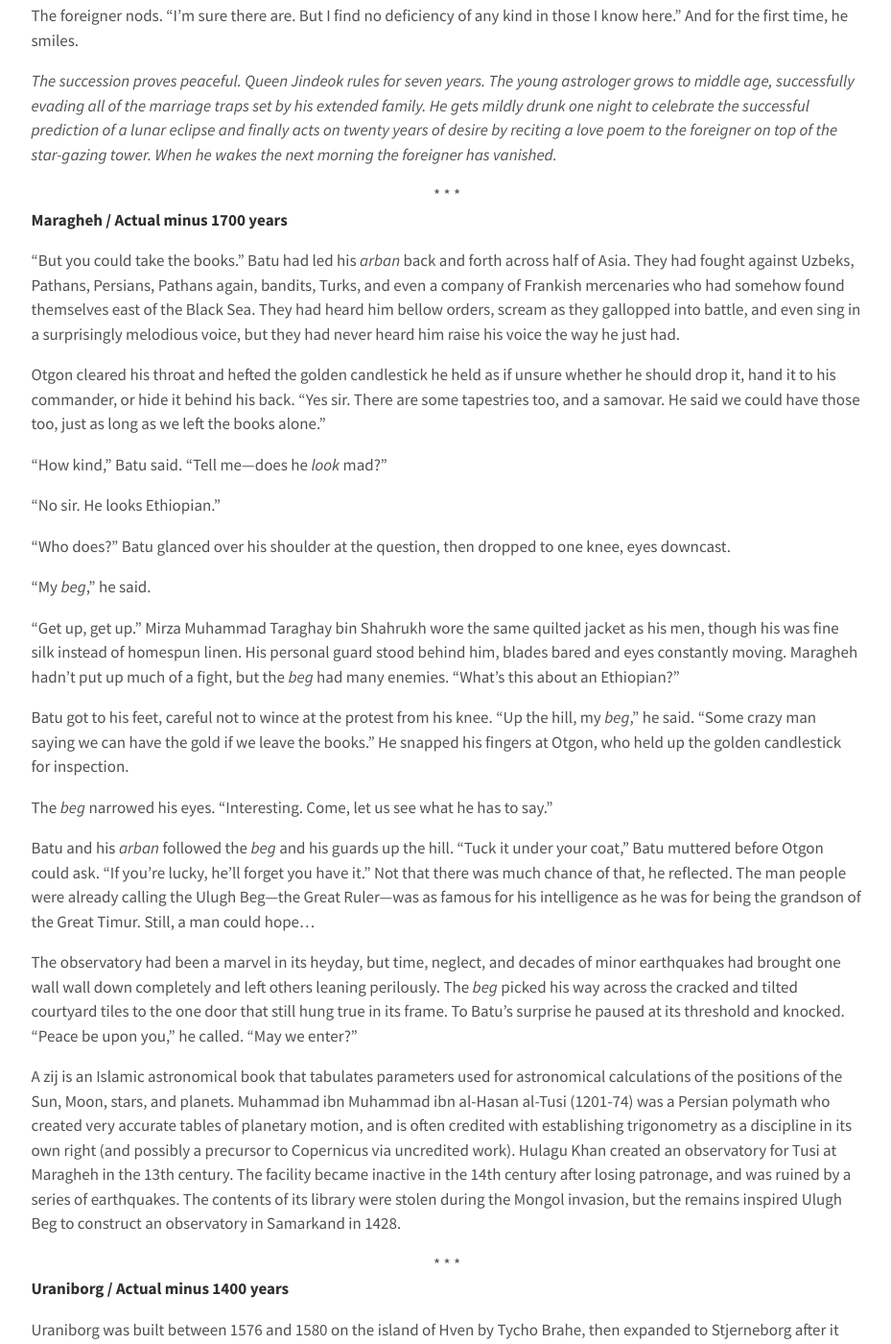
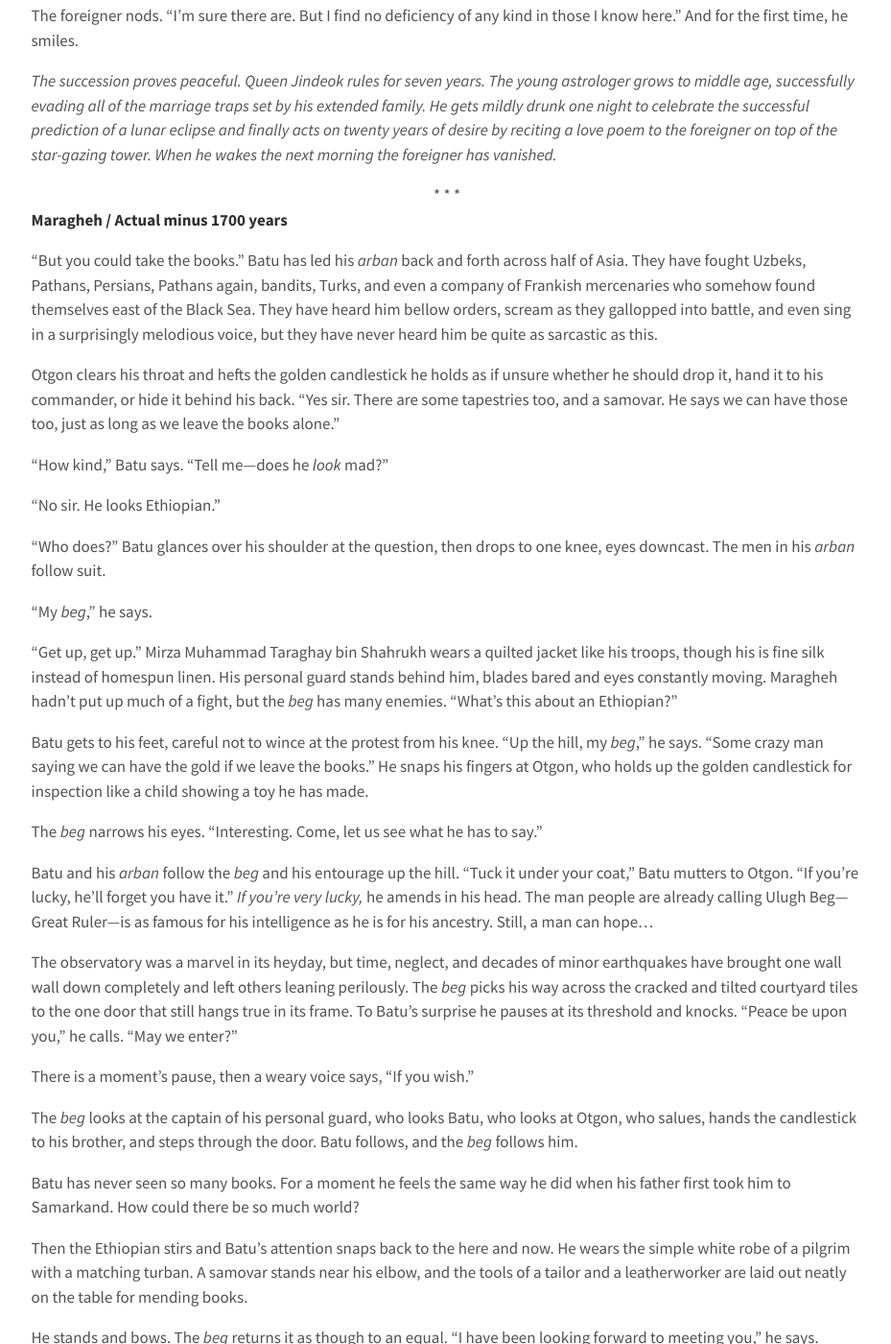
Before and after one commit to gvwilson/sensibleadventures, a Jekyll site: the page built from short-stories/arecibo.md, in a window 1280 px wide and 1400 px high, scrolled down 8209 px. Shown: the whole window at 96% size, without its empty margins (174-1103 px from the left). Built offline with Jekyll 4.4.1, drawn with Linux system fonts in a browser that asks for light colours; nearby versions of some CDN libraries; some of the changed text lies outside the part shown.

Commit message:
Another section

```diff
--- a/short-stories/arecibo.md
+++ b/short-stories/arecibo.md
@@ -670,91 +670,186 @@
 **Maragheh / Actual minus 1700 years**
 
 "But you could take the books."
-Batu had led his *arban* back and forth across half of Asia.
-They had fought against Uzbeks,
+Batu has led his *arban* back and forth across half of Asia.
+They have fought Uzbeks,
 Pathans,
 Persians,
 Pathans again,
 bandits,
 Turks,
 and even a company of Frankish mercenaries
-who had somehow found themselves east of the Black Sea.
-They had heard him bellow orders,
+who somehow found themselves east of the Black Sea.
+They have heard him bellow orders,
 scream as they gallopped into battle,
 and even sing in a surprisingly melodious voice,
-but they had never heard him raise his voice the way he just had.
+but they have never heard him be quite as sarcastic as this.
 
-Otgon cleared his throat and hefted the golden candlestick he held
+Otgon clears his throat and hefts the golden candlestick he holds
 as if unsure whether he should drop it,
 hand it to his commander,
 or hide it behind his back.
 "Yes sir.
 There are some tapestries too, and a samovar.
-He said we could have those too,
-just as long as we left the books alone."
+He says we can have those too,
+just as long as we leave the books alone."
 
-"How kind," Batu said.
+"How kind," Batu says.
 "Tell me---does he *look* mad?"
 
 "No sir. He looks Ethiopian."
 
 "Who does?"
-Batu glanced over his shoulder at the question,
-then dropped to one knee,
+Batu glances over his shoulder at the question,
+then drops to one knee,
 eyes downcast.
+The men in his *arban* follow suit.
 
 "My *beg*,"
-he said.
+he says.
 
 "Get up, get up."
-Mirza Muhammad Taraghay bin Shahrukh wore the same quilted jacket as his men,
-though his was fine silk instead of homespun linen.
-His personal guard stood behind him,
+Mirza Muhammad Taraghay bin Shahrukh wears a quilted jacket like his troops,
+though his is fine silk instead of homespun linen.
+His personal guard stands behind him,
 blades bared and eyes constantly moving.
 Maragheh hadn't put up much of a fight,
-but the *beg* had many enemies.
+but the *beg* has many enemies.
 "What's this about an Ethiopian?"
 
-Batu got to his feet,
+Batu gets to his feet,
 careful not to wince at the protest from his knee.
 "Up the hill, my *beg*,"
-he said.
+he says.
 "Some crazy man saying we can have the gold if we leave the books."
-He snapped his fingers at Otgon,
-who held up the golden candlestick for inspection.
+He snaps his fingers at Otgon,
+who holds up the golden candlestick for inspection
+like a child showing a toy he has made.
 
-The *beg* narrowed his eyes.
+The *beg* narrows his eyes.
 "Interesting.
 Come, let us see what he has to say."
 
-Batu and his *arban* followed the *beg* and his guards up the hill.
+Batu and his *arban* follow the *beg* and his entourage up the hill.
 "Tuck it under your coat,"
-Batu muttered before Otgon could ask.
+Batu mutters to Otgon.
 "If you're lucky, he'll forget you have it."
-Not that there was much chance of that, he reflected.
-The man people were already calling the Ulugh Beg---the Great Ruler---was
-as famous for his intelligence as he was for being the grandson of the Great Timur.
+*If you're very lucky,* he amends in his head.
+The man people are already calling Ulugh Beg---Great Ruler---is
+as famous for his intelligence as he is for his ancestry.
 Still,
-a man could hope...
+a man can hope...
 
-The observatory had been a marvel in its heyday,
+The observatory was a marvel in its heyday,
 but time, neglect, and decades of minor earthquakes
-had brought one wall wall down completely
+have brought one wall wall down completely
 and left others leaning perilously.
-The *beg* picked his way across the cracked and tilted courtyard tiles
-to the one door that still hung true in its frame.
-To Batu's surprise he paused at its threshold and knocked.
-"Peace be upon you," he called.
+The *beg* picks his way across the cracked and tilted courtyard tiles
+to the one door that still hangs true in its frame.
+To Batu's surprise he pauses at its threshold and knocks.
+"Peace be upon you," he calls.
 "May we enter?"
 
+There is a moment's pause,
+then a weary voice says,
+"If you wish."
 
+The *beg* looks at the captain of his personal guard,
+who looks Batu,
+who looks at Otgon,
+who salues,
+hands the candlestick to his brother,
+and steps through the door.
+Batu follows,
+and the *beg* follows him.
 
-A zij is an Islamic astronomical book that tabulates parameters used for astronomical calculations of the positions of the Sun, Moon, stars, and planets.
-Muhammad ibn Muhammad ibn al-Hasan al-Tusi (1201-74) was a Persian polymath who created very accurate tables of planetary motion,
-and is often credited with establishing trigonometry as a discipline in its own right (and possibly a precursor to Copernicus via uncredited work).
-Hulagu Khan created an observatory for Tusi at Maragheh in the 13th century.
-The facility became inactive in the 14th century after losing patronage, and was ruined by a series of earthquakes.
-The contents of its library were stolen during the Mongol invasion, but the remains inspired Ulugh Beg to construct an observatory in Samarkand in 1428.
+Batu has never seen so many books.
+For a moment he feels the same way he did when his father first took him to Samarkand.
+How could there be so much world?
+
+Then the Ethiopian stirs and Batu's attention snaps back to the here and now.
+He wears the simple white robe of a pilgrim with a matching turban.
+A samovar stands near his elbow,
+and the tools of a tailor and a leatherworker are laid out neatly on the table for mending books.
+
+He stands and bows.
+The *beg* returns it as though to an equal.
+"I have been looking forward to meeting you," he says.
+
+The Ethiopian cocks his head quizzically.
+"One of my tutors spoke of you,"
+the *beg* continues.
+"He studied trigonometry with the great al-Tusi,
+and showed me a copy of the *zij* you drew up to predict the positions of the stars and planets.
+It was..."
+The *beg* spreads his hands as if words alone could not capture what it was.
+
+The Ethiopian sighs.
+"It was the best start I have ever made," he says.
+"I thought---"
+He blinks,
+and for a moment Batu wonders if he is going to cry.
+
+"I thought I could make some real progress this time,"
+the Ethiopian continues quietly,
+more to himself than to the *beg* or his soldiers.
+"When al-Tusi persuaded Hulagu Khan to build this
+I thought I would finally be able to get past the bare beginning,
+but..."
+He gestures,
+not needing to say,
+but now it is half-ruined,
+its instruments broken and its books stolen or burned or their pages ruined by rain.
+
+The *beg* chuckles.
+"You sound like I used to.
+'I must do this, I must do that.'
+You make yourself your own worst enemy."
+
+The Ethiopian frowns.
+"I don't understand."
+
+Ulugh Beg points at Batu.
+"You.
+How many men in your *arban*?"
+
+"Nine, *beg*," the old soldier says promptly.
+He clears his throat.
+"Should be ten, but Dzhambul took an arrow in the leg and ---"
+
+The *beg* cuts him off with a hand wave.
+"And you fight together, yes?
+You stand watch while each other sleep?"
+
+"Yes, *beg*," Batu says.
+He learned long ago not to ask officers what point they were trying to make.
+
+The *beg* turns back to the Ethiopian.
+"You said *you* would be able to.
+What if I built you a school in Samarkand?
+What if you taught others the method of triangles and all of al-Tusi's other arts?"
+His wave takes in the whole world outside the ruined library.
+"What if you didn't have to do everything by yourself?"
+
+The Ethiopian stares at him.
+His hand goes to his left temple.
+"I---I don't think I'm supposed to."
+
+"Why not?" the *beg* demands.
+
+"I can't remember," the Ethiopian says.
+He laughs suddenly.
+"I can't remember why not!"
+
+Batu knows the look on the Ethiopian's face as he gathers up his tools
+and chooses a dozen books for the *beg*'s soldiers to bring with them.
+It is the look of a man going into battle for the first time.
+
+*Otgon dies later that year when a Georgian knifes him in a campfire squabble over a game of dice.
+Batu loses an arm in battle outside Balkh,
+but finds a position as a caretaker at the new observatory in Samarkand.
+The beg's catalog of the positions of 994 stars,
+known as the Zij-i-Sultani,
+is the most accurate made in over a thousand years.*
 
 <div align="center">* * *</div>
 
```
Also changed, not shown: other parts of short-stories/arecibo.md (+1 -1 lines).
